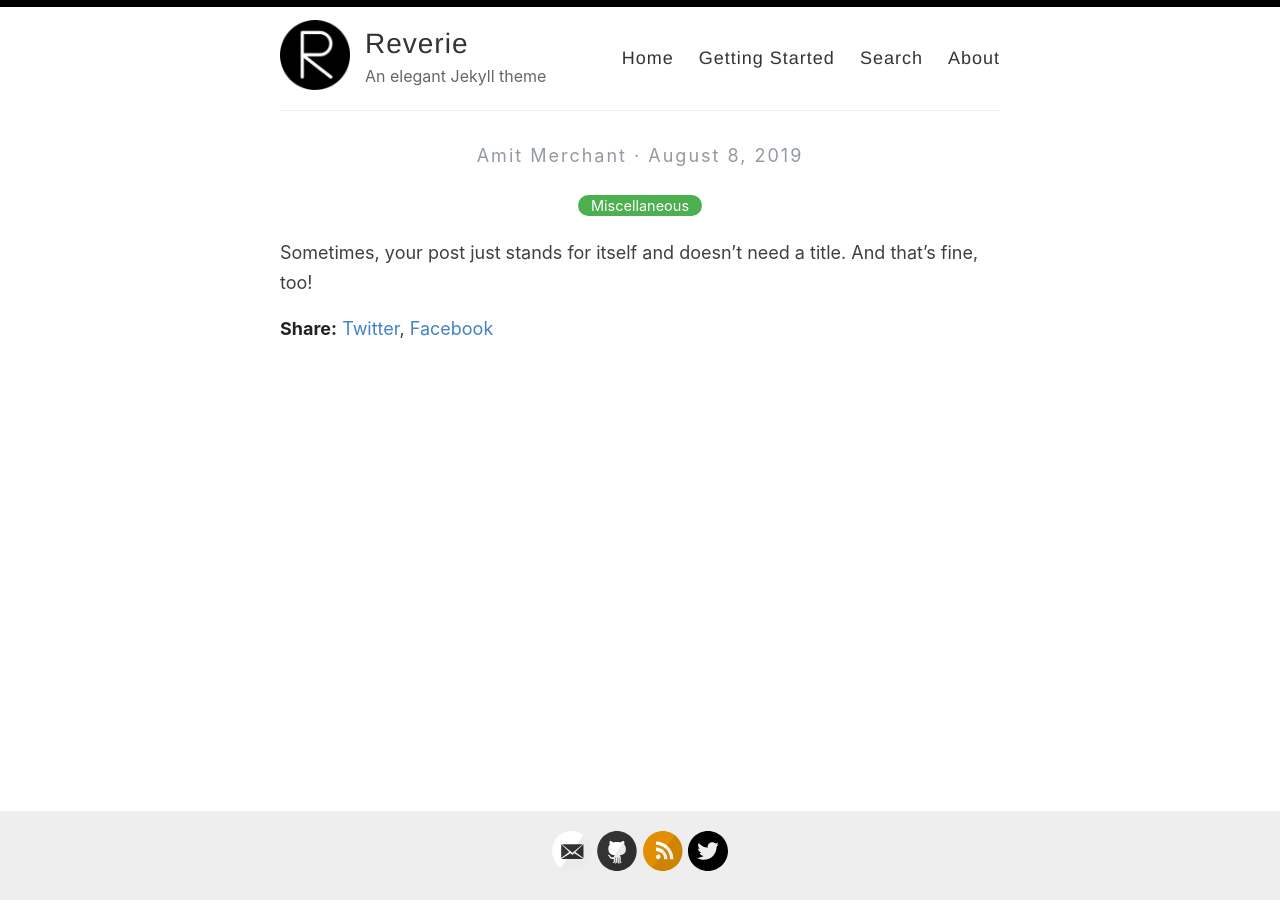
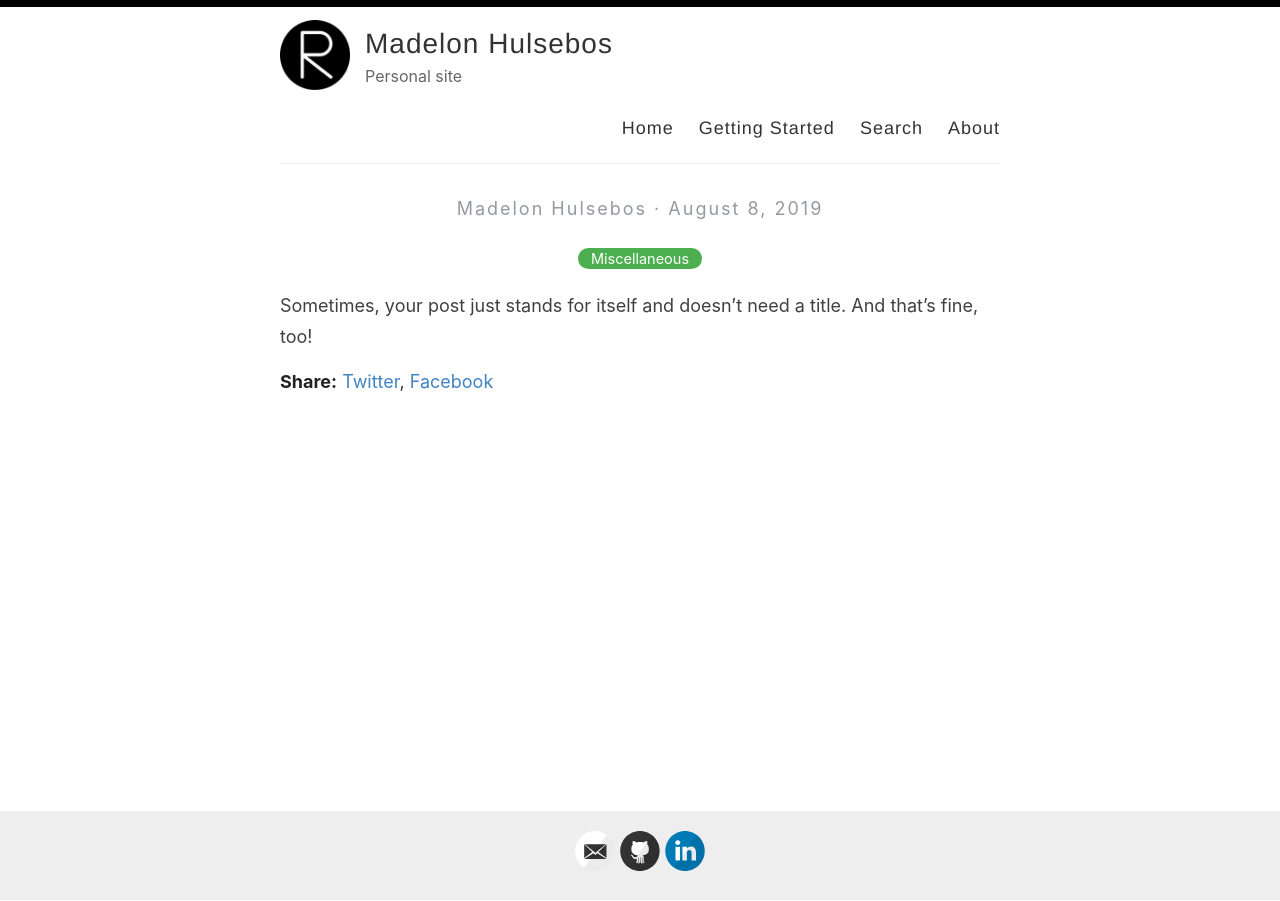
Before and after one commit to madelonhulsebos/madelonhulsebos.github.io, a Jekyll site: the page built from _posts/2019-08-08-no-title-posts.md, in a window 1280 px wide. Built offline with Jekyll 4.4.1, drawn with Linux system fonts in a browser that asks for light colours.

Commit message:
Edit config

```diff
--- a/_config.yml
+++ b/_config.yml
@@ -3,13 +3,13 @@
 #
 
 # Name of your site (displayed in the header)
-name: Reverie
+name: Madelon Hulsebos
 
 # Name of the author
-author: Amit Merchant
+author: Madelon Hulsebos
 
 # Short bio or description (displayed in the header)
-description: An elegant Jekyll theme
+description: Personal site
 
 # URL of your avatar or profile pic (you could use your GitHub profile pic)
 avatar: /images/reverie.png
@@ -21,18 +21,17 @@ avatar: /images/reverie.png
 # Includes an icon in the footer for each username you enter
 footer-links:
   dribbble:
-  email: amit.d.merchant@gmail.com
+  email: madelon.hulsebos@gmail.com
   facebook:
   flickr:
-  github: amitmerchant1990/reverie
+  github: madelonhulsebos
   instagram:
-  linkedin:
+  linkedin: madelonhulsebos
   pinterest:
-  rss: rss
-  twitter: amit_merchant
+  rss:
   stackoverflow:
-  youtube: # channel/<your_long_string> or user/<user-name>
-  googleplus: # anything in your profile username that comes after plus.google.com/
+  youtube:
+  googleplus:
   playconsole:
 
 
@@ -41,18 +40,18 @@ footer-links:
 disqus:
 
 # Enter your Google Analytics web tracking code (e.g. UA-2110908-2) to activate tracking
-google_analytics: UA-43339302-11
+# google_analytics: UA-43339302-11
 
 # Your website URL (e.g. http://amitmerchant1990.github.io or http://www.amitmerchant.com)
 # Used for Sitemap.xml and your RSS feed
-url: http://www.amitmerchant.com/reverie
-enforce_ssl: https://www.amitmerchant.com/reverie
+url: http://madelonhulsebos.github.io
+enforce_ssl: https://madelonhulsebos.github.io
 
 # If you're hosting your site at a Project repository on GitHub pages
 # (http://yourusername.github.io/repository-name)
 # and NOT your User repository (http://yourusername.github.io)
 # then add in the baseurl here, like this: "/repository-name"
-baseurl: "/reverie"
+# baseurl: "/reverie"
 
 #
 # !! You don't need to change any of the configuration flags below !!
```
